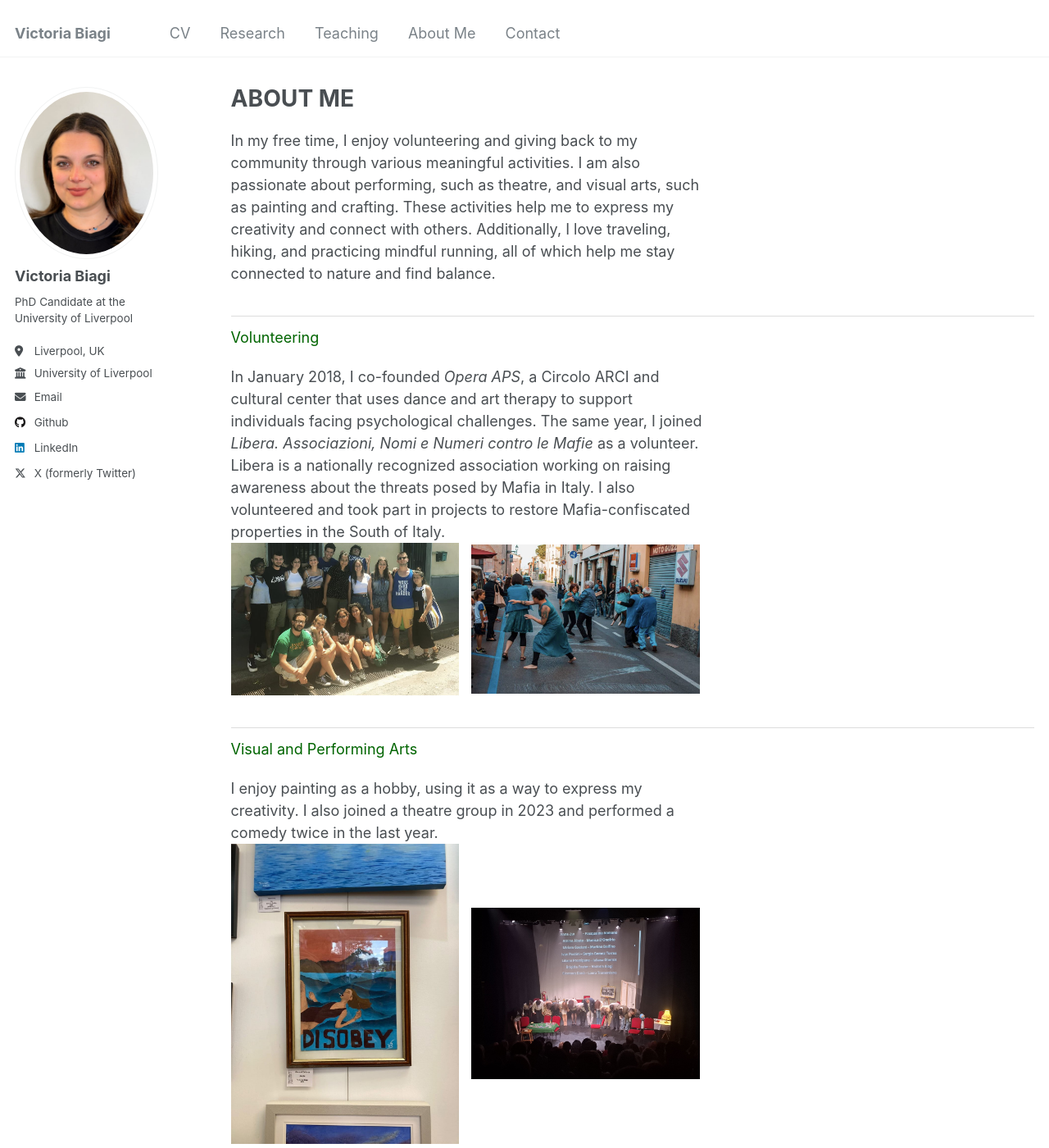
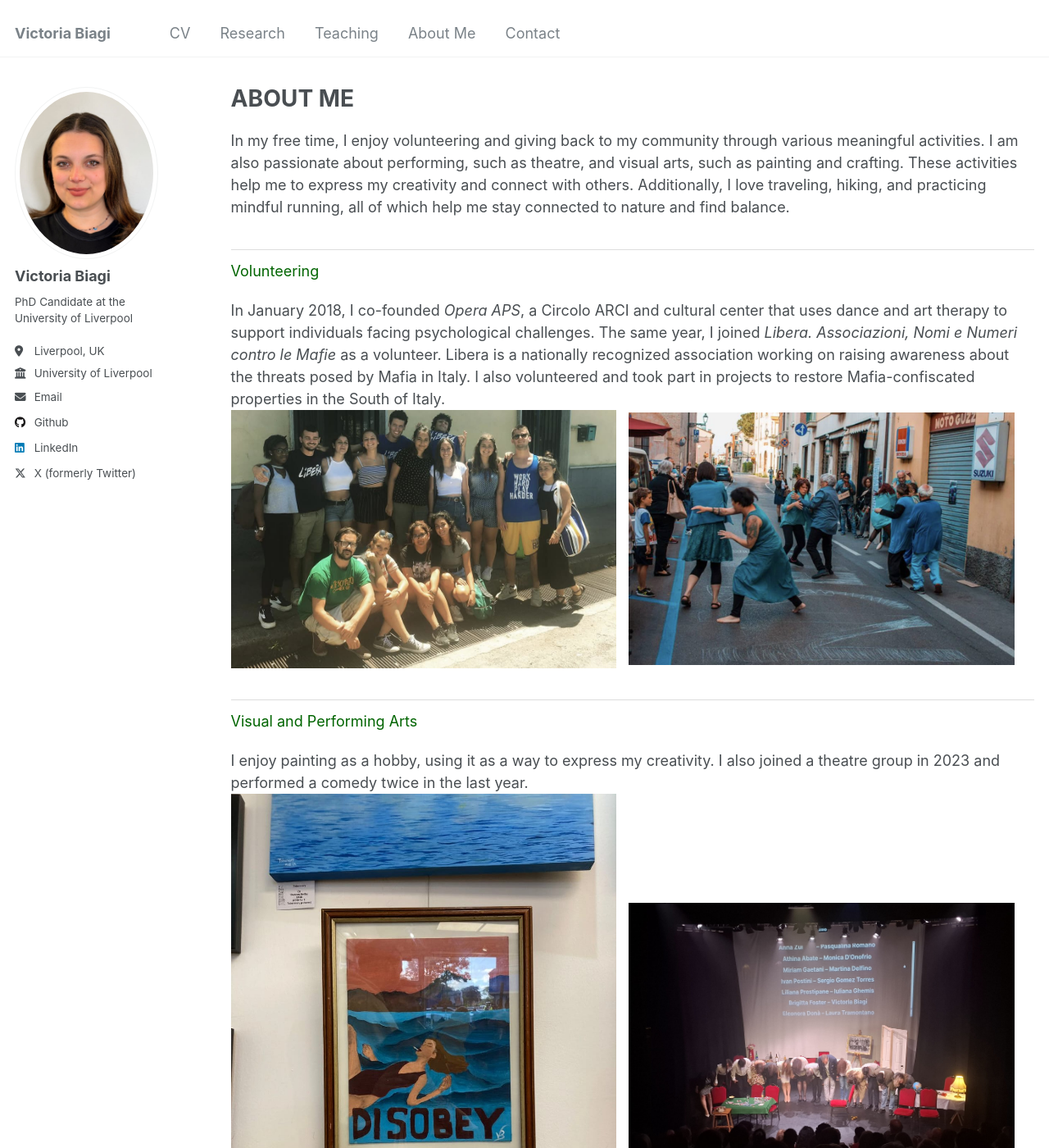
Before and after one commit to victoriabiagi/victoriabiagi.github.io, a Jekyll site: the page built from _pages/portfolio.html, in a window 1280 px wide and 1400 px high. Shown: the whole window at 82% size. Built offline with Jekyll 4.4.1, drawn with Linux system fonts in a browser that asks for light colours.

Commit message:
Update _variables.scss

```diff
--- a/_sass/_variables.scss
+++ b/_sass/_variables.scss
@@ -132,9 +132,9 @@
    Grid
    ========================================================================== */
 
-$right-sidebar-width-narrow : 200px !default;
-$right-sidebar-width        : 300px !default;
-$right-sidebar-width-wide   : 400px !default;
+$right-sidebar-width-narrow: 0px !default;
+$right-sidebar-width: 0px !default;
+$right-sidebar-width-wide: 0px !default;
 
 $susy: (
   columns: 12,
```
